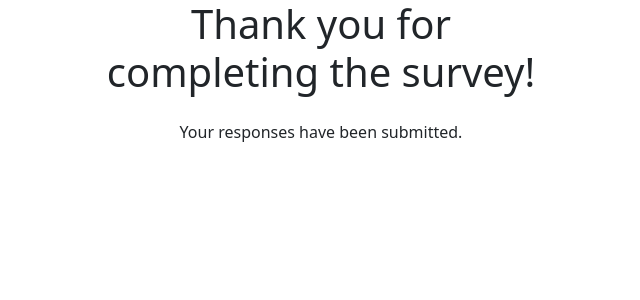
After one commit to kukirokuk/seller_form, a Django app: page /thank_you/ in a window 1280 px wide. The commit adds this page. Shown: the top 300 px of the page, without its empty margins (319-959 px from the left). Run offline with Django 4.2, Linux system fonts and the light colour scheme; data that the repository does not hold is empty; parts of the project's set-up code (start-up, migrations or seed data) failed here and were passed over; some libraries are stand-ins or nearby versions.

Commit message:
Add thank you page and fixes

```diff
--- a/seller_form/urls.py
+++ b/seller_form/urls.py
@@ -3,7 +3,7 @@ from django.urls import path
 from django.contrib import admin
 from django.conf import settings
 from django.conf.urls.static import static
-from seller_survey.views import survey, submit_answer, results, clear_session
+from seller_survey.views import survey, submit_answer, results, clear_session, thank_you
 
 
 
@@ -12,6 +12,7 @@ urlpatterns = [
     path('submit-answer/', submit_answer, name='submit_answer'),
     path('results/', results, name='results'),
     path('clear_session/', clear_session, name='clear_session'),
+    path('thank_you/', thank_you, name='thank_you'),
     path('admin/', admin.site.urls),
 ]
 
--- a/seller_survey/views.py
+++ b/seller_survey/views.py
@@ -33,18 +33,26 @@ def submit_answer(request):
         next_question = Question.objects.filter(id__gt=question_id).first()
     else:
         next_question = Question.objects.first()
+
+            # Clear session if there are no more questions in the survey
+    if not next_question:
+        request.session.flush()
+
+        # Redirect to thank you page
+        return redirect('thank_you')
+
     context = {'question': next_question}
     return render(request, 'question.html', context)
 
 def results(request):
     # get all unique survey ids
-    survey_ids = Answer.objects.values_list('survey_id', flat=True).distinct()
+    survey_ids = Answer.objects.values_list('survey_id', 'survey__survey_id').distinct()
     # for each survey id, get all answers and create a dictionary for the survey
     surveys = []
     for survey_id in survey_ids:
         survey_lst = []
         answers = Answer.objects.filter(survey_id=survey_id)
-        survey_lst = [survey_id]
+        survey_lst.extend(survey_id)
         for answer in answers:
             survey_lst.append(answer.text)
         surveys.append(survey_lst)
@@ -55,3 +63,6 @@ def results(request):
 def clear_session(request):
     request.session.flush()
     return redirect('/')
+
+def thank_you(request):
+    return render(request, 'thank_you.html')
--- a/templates/base.html
+++ b/templates/base.html
@@ -6,7 +6,7 @@
     <title>{% block title %}Seller Form{% endblock %}</title>
     <link rel="stylesheet" href="https://cdn.jsdelivr.net/npm/bootstrap@5.1.0/dist/css/bootstrap.min.css">
   </head>
-  <body)>
+  <body>
     <div class="container">
       <div class="row justify-content-center">
         <div class="col-lg-8">
--- a/templates/results.html
+++ b/templates/results.html
@@ -1,4 +1,3 @@
-{% extends 'base.html' %}
 
 {% block content %}
   <div class="container">
@@ -8,6 +7,7 @@
         <table class="table table-striped">
           <thead>
             <tr>
+              <th>ID</th>
               <th>Survey ID</th>
               <th>Store name</th>
               <th>Balance left</th>
@@ -28,6 +28,7 @@
                 <td>{{ survey_result.4 }}</td>
                 <td>{{ survey_result.5 }}</td>
                 <td>{{ survey_result.6 }}</td>
+                <td>{{ survey_result.7 }}</td>
               </tr>
             {% endfor %}
           </tbody>
--- a/templates/survey.html
+++ b/templates/survey.html
@@ -4,6 +4,7 @@
   <div class="container">
     <div class="row justify-content-center">
       <div class="col-md-8">
+        <h1 class="text-center mb-4">Seller form</h1>
         <form hx-post="{% url 'submit_answer' %}" hx-target="#question-form" hx-swap="outerHTML">
           {% csrf_token %}
           <div id="question-form">
--- /dev/null
+++ b/templates/thank_you.html
@@ -0,0 +1,12 @@
+{% extends 'base.html' %}
+
+{% block content %}
+<div class="container">
+    <div class="row justify-content-center">
+        <div class="col-md-8">
+            <h1 class="text-center mb-4">Thank you for completing the survey!</h1>
+            <p class="text-center">Your responses have been submitted.</p>
+        </div>
+    </div>
+</div>
+{% endblock %}
```
